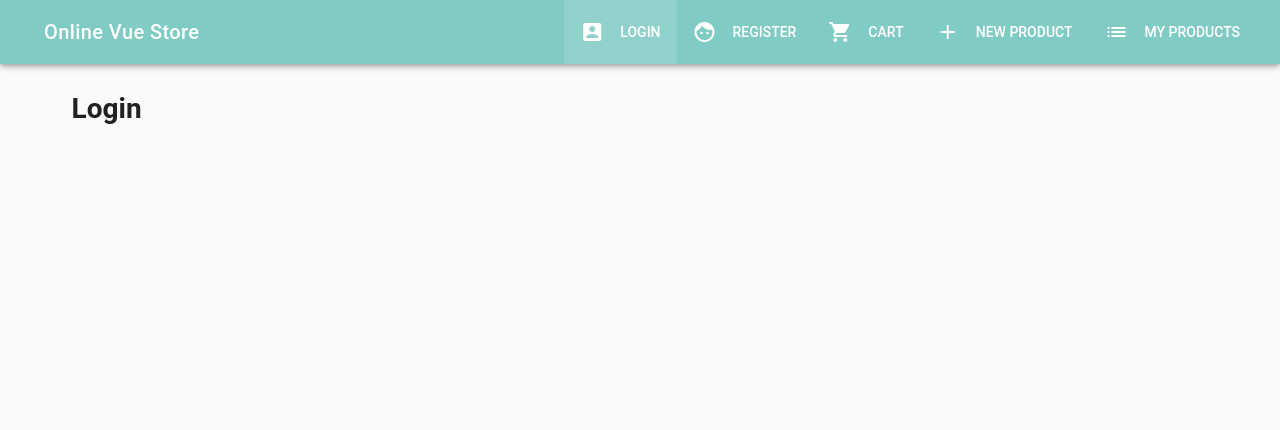
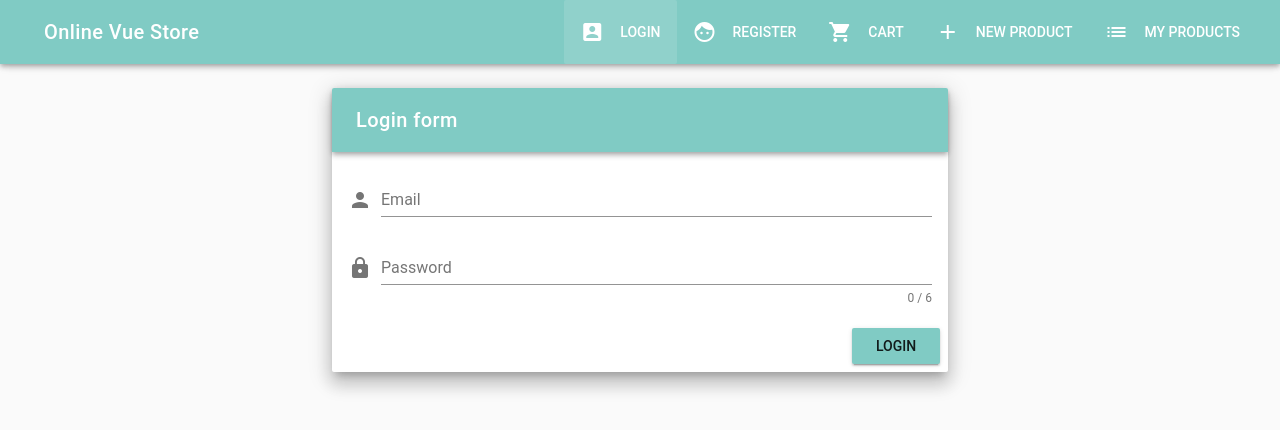
Before and after one commit to KSGitUser/Project-on-vue, a Vue app: page /login in a window 1280 px wide. Shown: the top 430 px of the page. Built offline with nearby package versions, Linux system fonts and the light colour scheme; a small style sheet from the web is missing.

Commit message:
Login Page

```diff
--- a/src/components/Auth/Login.vue
+++ b/src/components/Auth/Login.vue
@@ -1,8 +1,27 @@
 <template>
-  <v-container>
-    <v-layout row>
-      <v-flex xs12>
-        <h1>Login</h1>
+  <v-container fluid fill-height>
+    <v-layout align-center justify-center>
+      <v-flex xs12 sm8 md6>
+        <v-card class="elevation-12">
+          <v-toolbar dark color="teal lighten-3">
+            <v-toolbar-title>Login form</v-toolbar-title>
+
+          </v-toolbar>
+          <v-card-text>
+            <v-form ref="form" v-model="valid" lazy-validation>
+              <v-text-field prepend-icon="person" name="email" label="Email" type="email" :rules="emailRules"
+                v-model="email">
+              </v-text-field>
+              <v-text-field prepend-icon="lock" name="password" label="Password" type="password" :rules="passwordRules"
+                v-model="password" :counter="6">
+              </v-text-field>
+            </v-form>
+          </v-card-text>
+          <v-card-actions>
+            <v-spacer></v-spacer>
+            <v-btn color="teal lighten-3" @click="onSubmit" :disabled="!valid">Login</v-btn>
+          </v-card-actions>
+        </v-card>
       </v-flex>
     </v-layout>
   </v-container>
@@ -11,7 +30,30 @@
 <script>
   export default {
     data() {
-      return {}
+      return {
+        email: '',
+        password: '',
+        valid: false,
+        emailRules: [
+          v => !!v || 'E-mail is required',
+          v => /.+@.+/.test(v) || 'E-mail must be valid'
+        ],
+        passwordRules: [
+          v => !!v || 'Password is required',
+          v => (v && v.length >= 6) || 'Password must be equal or more than 6 characters'
+        ],
+      }
+    },
+    methods: {
+      onSubmit() {
+        if (this.$refs.form.validate()) {
+          const user = {
+            email: this.email,
+            password: this.password
+          }
+          console.log(user);
+        }
+      }
     }
   }
 </script>
```
